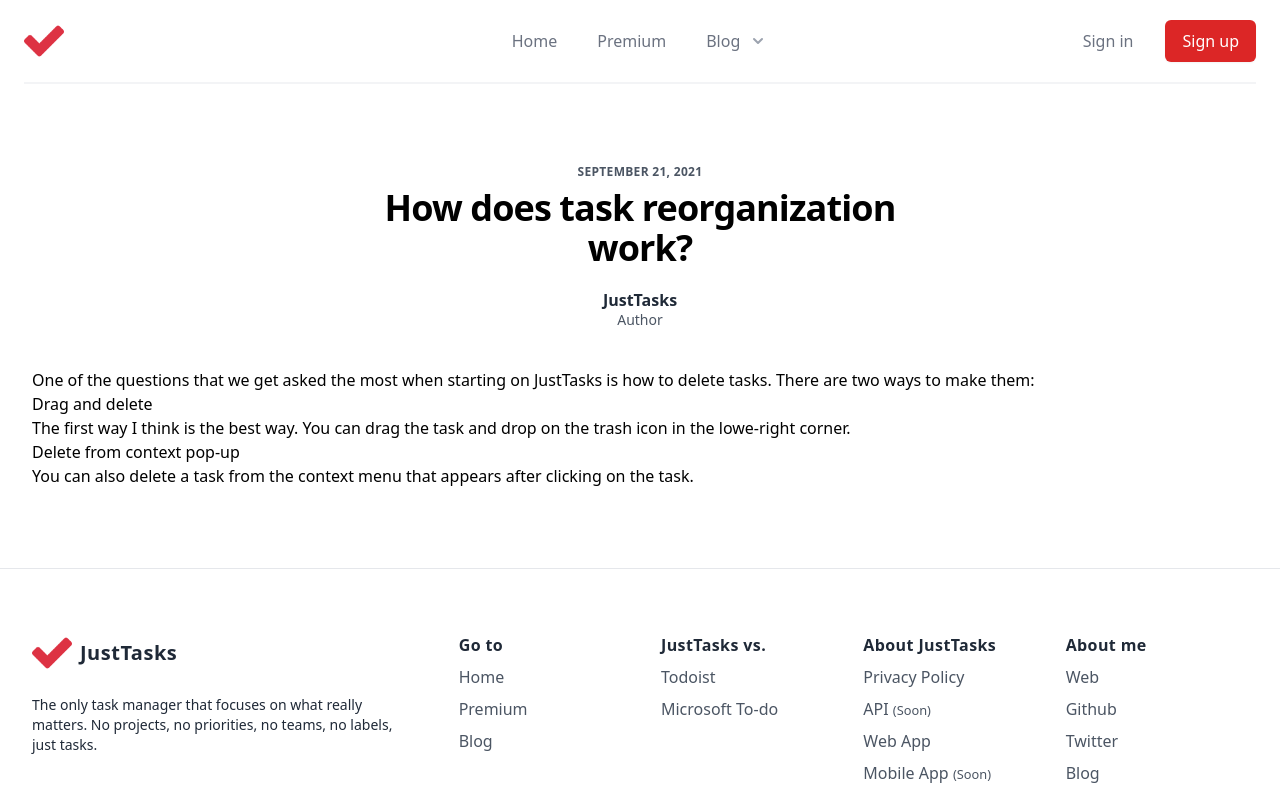
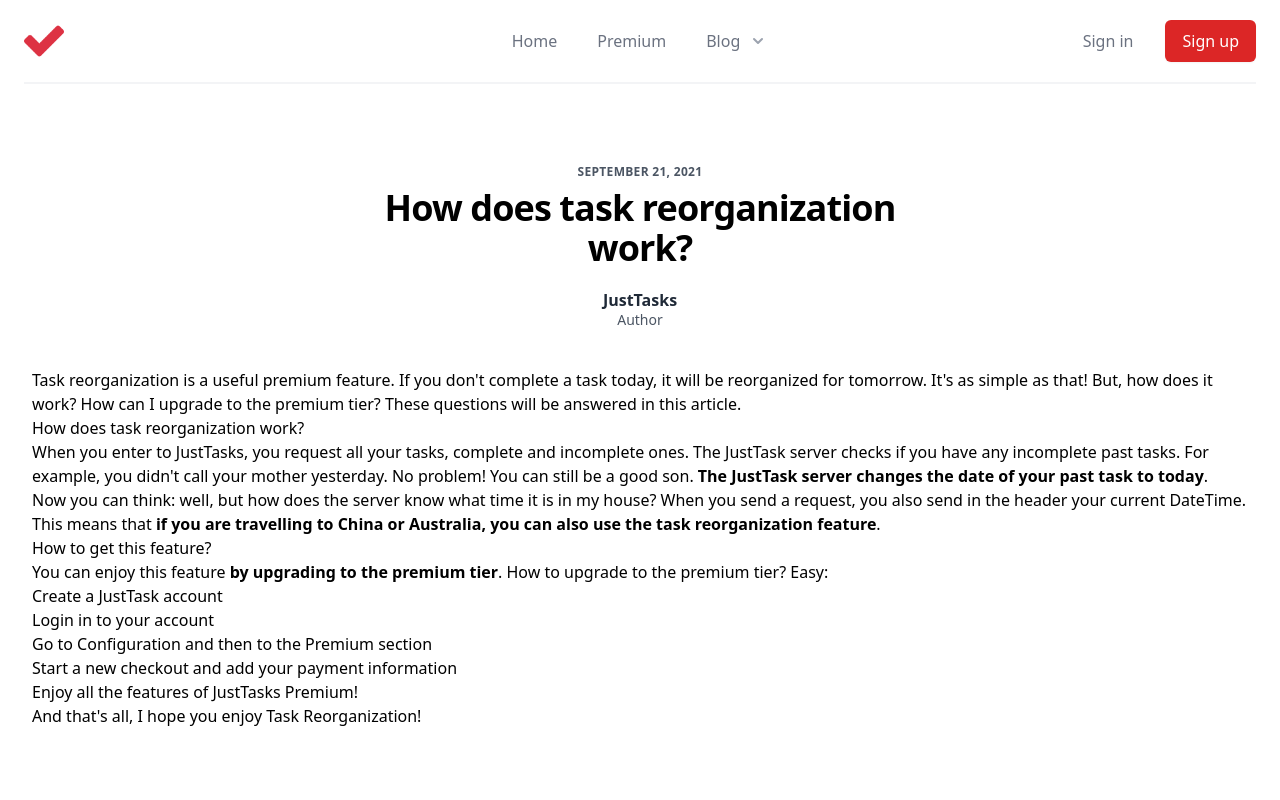
Before and after one commit to juanoa/justtasks, a Gatsby site in the folder packages/justtasks-web/: page /blog/how-does-task-reorganization-work in a window 1280 px wide. Shown: the top 800 px of the page. Built offline with nearby package versions, Linux system fonts and the light colour scheme; Gatsby itself is replaced by a stand-in of ours.

Commit message:
Update article: How does task reorganization works?

```diff
--- a/packages/justtasks-web/content/posts/2021-09-how-does-task-reorganization-work/index.md
+++ b/packages/justtasks-web/content/posts/2021-09-how-does-task-reorganization-work/index.md
@@ -4,13 +4,29 @@
 title: "How does task reorganization work?"
 author: "JustTasks"
 ---
-One of the questions that we get asked the most when starting on JustTasks is how to delete tasks.
-There are two ways to make them:
+Task reorganization is a useful premium feature. If you don't complete a task today,
+it will be reorganized for tomorrow. It's as simple as that! But, how does it work?
+How can I upgrade to the premium tier? These questions will be answered in this article.
 
-## Drag and delete
+## How does task reorganization work?
 
-The first way I think is the best way. You can drag the task and drop on the trash icon in the lowe-right corner.
+When you enter to JustTasks, you request all your tasks, complete and incomplete ones.
+The JustTask server checks if you have any incomplete past tasks. For example, you didn't
+call your mother yesterday. No problem! You can still be a good son. **The JustTask server
+changes the date of your past task to today**.
 
-## Delete from context pop-up
+Now you can think: well, but how does the server know what time it is in my house? When
+you send a request, you also send in the header your current DateTime. This means that
+**if you are travelling to China or Australia, you can also use the task reorganization feature**.
 
-You can also delete a task from the context menu that appears after clicking on the task.
+## How to get this feature?
+
+You can enjoy this feature **by upgrading to the premium tier**. How to upgrade to the premium tier? Easy:
+
+1. Create a JustTask account
+2. Login in to your account
+3. Go to Configuration and then to the Premium section
+4. Start a new checkout and add your payment information
+5. Enjoy all the features of JustTasks Premium!
+
+And that's all, I hope you enjoy Task Reorganization!
```
